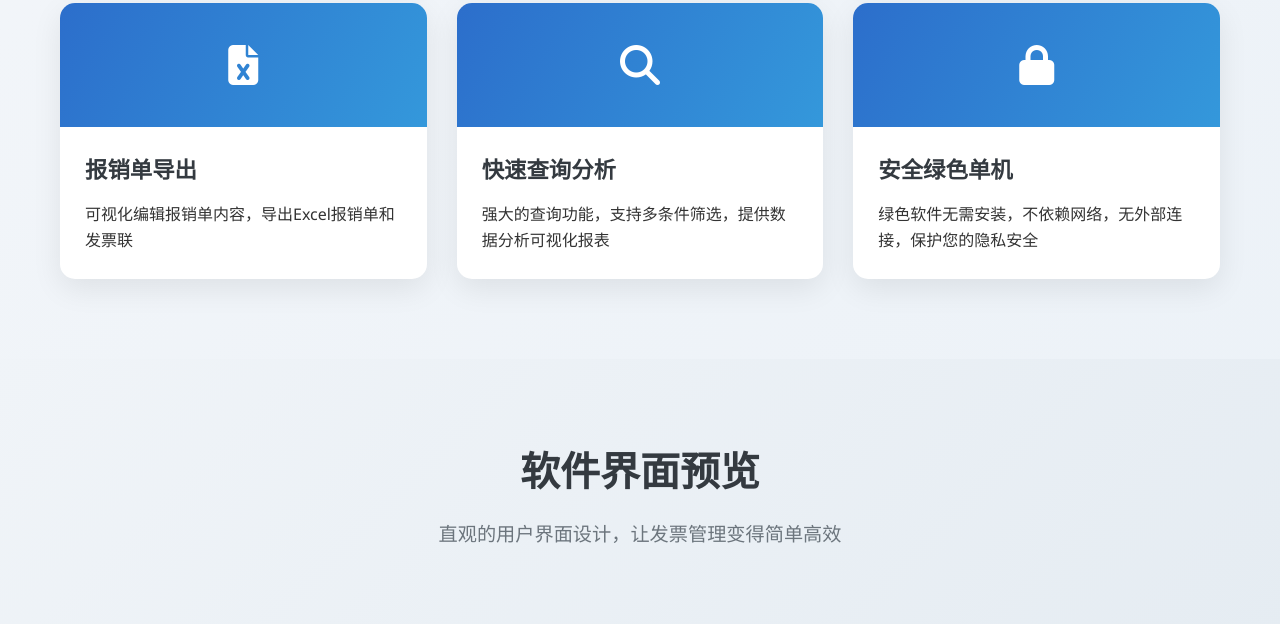
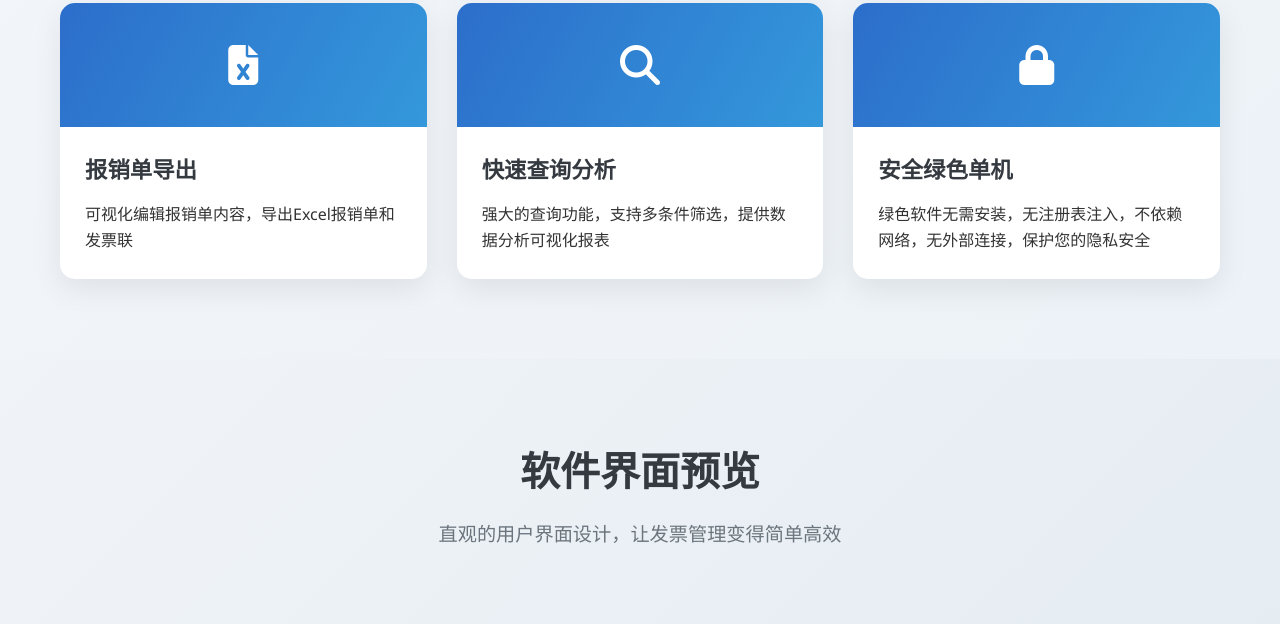
Before and after one commit to ztevenyu/CityHotspot-InvoiceHelper, a plain HTML site: page index.html in a window 1280 px wide. Shown: the part 1043-1667 px from the top of the page. Drawn offline with Linux system fonts and the light colour scheme.

Commit message:
Update index.html

```diff
--- a/index.html
+++ b/index.html
@@ -644,7 +644,7 @@
                     </div>
                     <div class="feature-content">
                         <h3 class="feature-title">安全绿色单机</h3>
-                        <p>绿色软件无需安装，不依赖网络，无外部连接，保护您的隐私安全</p>
+                        <p>绿色软件无需安装，无注册表注入，不依赖网络，无外部连接，保护您的隐私安全</p>
                     </div>
                 </div>
             </div>
```
